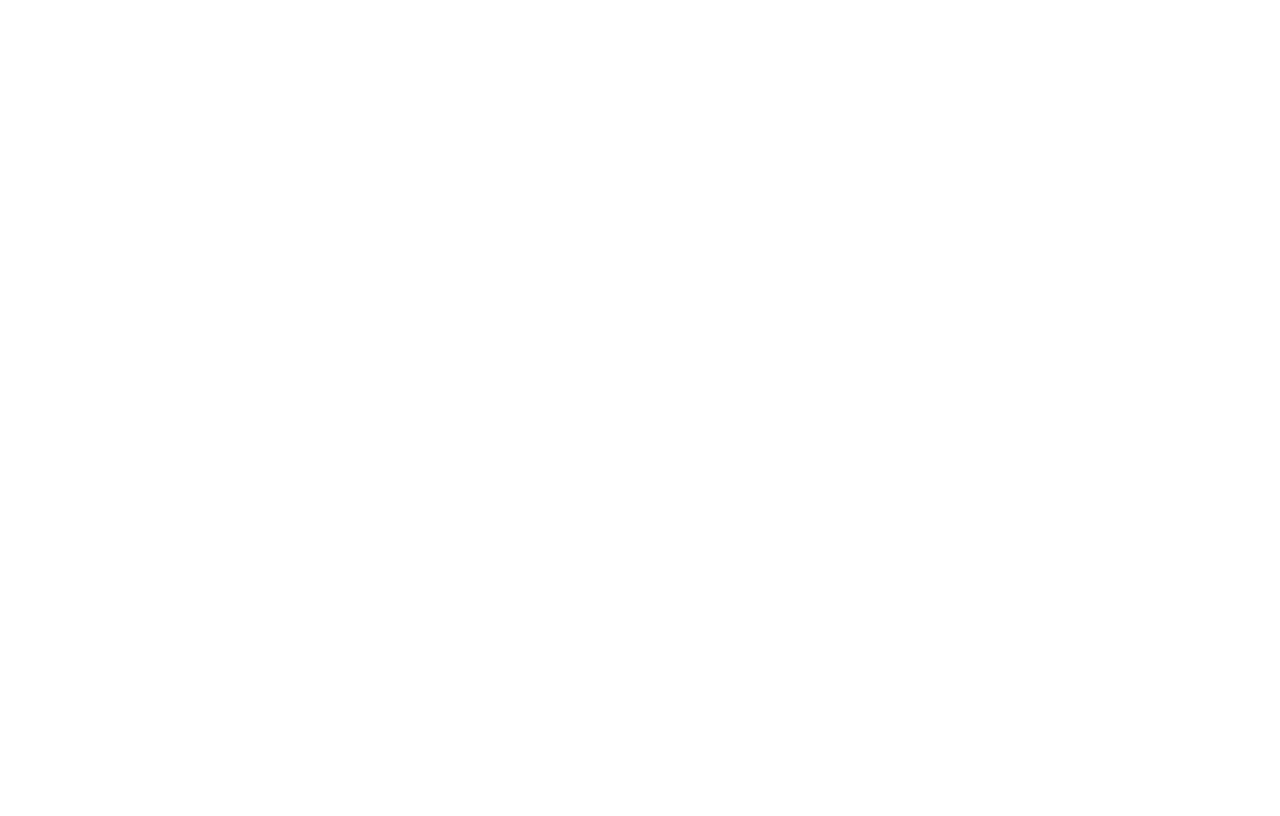
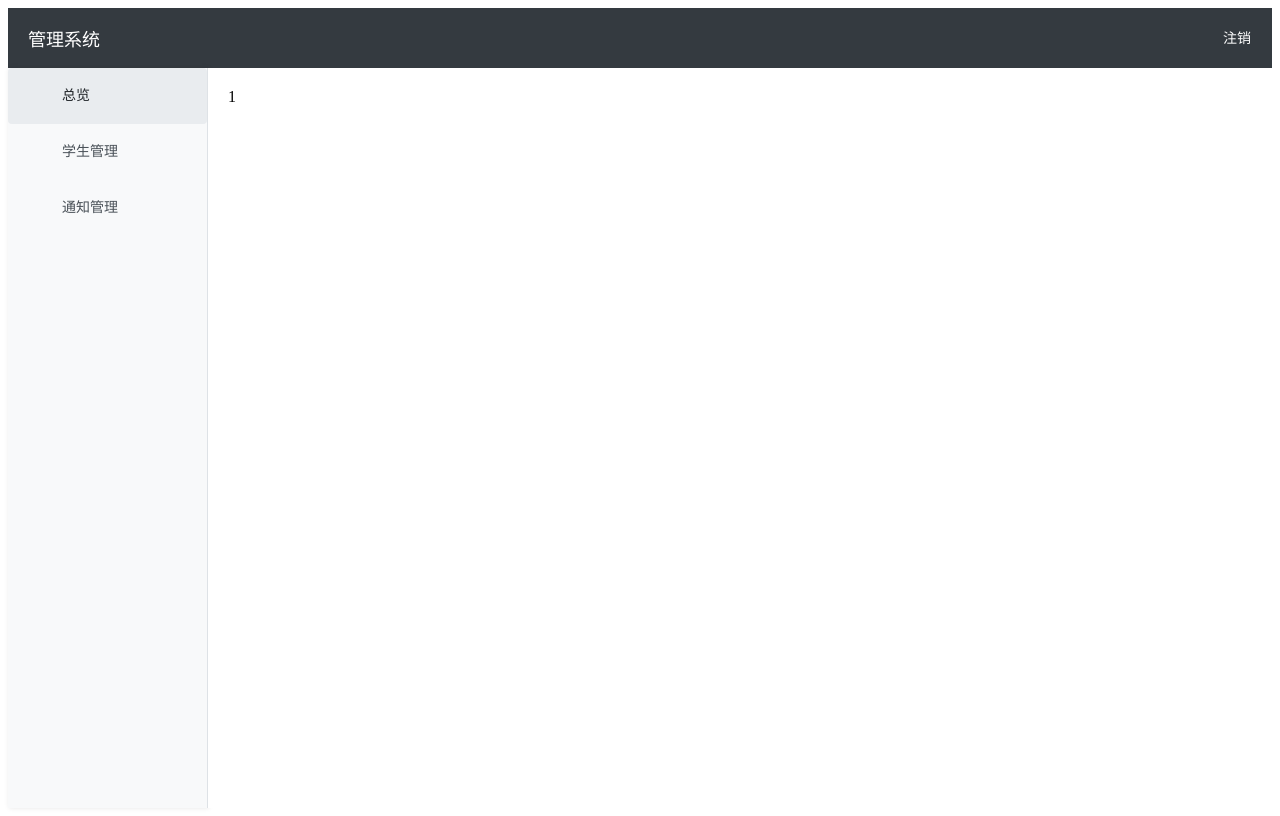
Before and after one commit to luobo177/-shixun, a Vue app in the folder front/: page /admin/overview in a window 1280 px wide. Before the commit this address had no page. Built offline with nearby package versions, Linux system fonts and the light colour scheme.

Commit message:
把框架加入admincontainer.vue里，在路由里配置调用框架

```diff
--- /dev/null
+++ b/front/src/components/AdminContainer.vue
@@ -0,0 +1,142 @@
+<template>
+    <el-container style="height: 100vh;">
+      <!-- 头部 -->
+      <el-header class="header">
+        <div class="header-content">
+          <span class="header-title">管理系统</span>
+          <el-button type="text" class="logout-button" @click="handleLogout">注销</el-button>
+        </div>
+      </el-header>
+
+      <!-- 主体 -->
+      <el-container>
+        <!-- 侧边栏 -->
+        <el-aside width="200px" class="aside">
+          <el-menu :default-active="activeMenu" @select="handleMenuSelect" class="custom-menu">
+            <el-menu-item index="overview">
+              <i class="el-icon-house"></i> 总览
+            </el-menu-item>
+            <el-menu-item index="student-management">
+              <i class="el-icon-user"></i> 学生管理
+            </el-menu-item>
+            <el-menu-item index="notification-management">
+              <i class="el-icon-bell"></i> 通知管理
+            </el-menu-item>
+          </el-menu>
+        </el-aside>
+
+        <!-- 内容区域 -->
+        <el-main class="main-content">
+          <router-view></router-view>
+        </el-main>
+      </el-container>
+    </el-container>
+  </template>
+
+  <script>
+  export default {
+    name: 'AdminLayout',
+    data() {
+      return {
+        activeMenu: 'overview',
+      };
+    },
+    methods: {
+      handleMenuSelect(index) {
+        this.activeMenu = index;
+        this.$router.push(`/admin/${index}`);
+      },
+      handleLogout() {
+        // 清除登录信息并跳转到根目录
+        localStorage.removeItem('token');
+        this.$router.push('/');
+      },
+    },
+  };
+  </script>
+
+  <style scoped>
+  /* 头部样式 */
+  .header {
+    background-color: #343a40; /* 深色背景 */
+    color: #ffffff; /* 白色字体 */
+    display: flex;
+    align-items: center;
+    justify-content: space-between;
+    padding: 0 20px;
+    height: 60px;
+  }
+  .header-content {
+    display: flex;
+    align-items: center;
+    width: 100%;
+  }
+  .header-title {
+    font-size: 18px;
+    font-weight: 500;
+  }
+  .logout-button {
+    color: #ffffff;
+    font-size: 14px;
+    font-weight: 400;
+    margin-left: auto;
+  }
+  .logout-button:hover {
+    color: #e57373; /* 鼠标悬停时的颜色 */
+  }
+
+  /* 简约风格：侧边栏整体样式 */
+  .aside {
+    background-color: #f8f9fa; /* 浅色背景 */
+    color: #343a40; /* 深灰字体 */
+    height: 100%; /* 全高 */
+    border-right: 1px solid #dee2e6; /* 右边框 */
+    box-shadow: 1px 0 5px rgba(0, 0, 0, 0.1); /* 添加轻微阴影 */
+  }
+
+  /* 自定义菜单样式 */
+  .custom-menu {
+    background-color: transparent; /* 菜单背景透明 */
+    border: none; /* 移除菜单默认边框 */
+  }
+
+  /* 菜单项样式 */
+  .custom-menu .el-menu-item {
+    color: #495057; /* 未选中时的字体颜色 */
+    font-size: 14px; /* 字体大小 */
+    padding: 12px 20px; /* 内边距 */
+    border-radius: 4px; /* 圆角 */
+    transition: all 0.2s ease-in-out; /* 添加过渡动画 */
+  }
+
+  /* 选中菜单项的高亮样式 */
+  .custom-menu .el-menu-item.is-active {
+    background-color: #e9ecef; /* 激活状态的背景色 */
+    color: #212529; /* 激活状态的字体颜色 */
+    font-weight: 500; /* 加粗选中项 */
+  }
+
+  /* 鼠标悬停样式 */
+  .custom-menu .el-menu-item:hover {
+    background-color: #f1f3f5; /* 悬停时背景色 */
+    color: #212529; /* 悬停时字体颜色 */
+    cursor: pointer; /* 鼠标变为手形 */
+  }
+
+  /* 图标样式 */
+  .custom-menu .el-icon-house,
+  .custom-menu .el-icon-user,
+  .custom-menu .el-icon-bell {
+    margin-right: 10px; /* 图标与文字的间距 */
+    font-size: 16px; /* 图标大小 */
+    color: #868e96; /* 图标颜色 */
+  }
+
+  /* 内容区域样式 */
+  .main-content {
+    background-color: #ffffff;
+    padding: 20px;
+    height: 100%;
+    overflow-y: auto;
+  }
+  </style>
--- a/front/src/main.js
+++ b/front/src/main.js
@@ -4,9 +4,16 @@
 import ElementPlus from 'element-plus';
 import 'element-plus/dist/index.css';
 import axios from 'axios';
+import * as ElementPlusIconsVue from '@element-plus/icons-vue';
+
+
 
 const app=createApp(App);
 app.use(ElementPlus);
 app.use(router);
+axios.defaults.baseURL='localhost:8080'
+for (const [key, component] of Object.entries(ElementPlusIconsVue)) {
+    app.component(key, component);
+}
+
 app.mount('#app');
-axios.defaults.baseURL='localhost:8080'
--- a/front/src/router/index.js
+++ b/front/src/router/index.js
@@ -1,6 +1,8 @@
 import { createRouter, createWebHistory } from 'vue-router';
 import log from '@/views/log.vue'; // 登录页面
-import AdminHome from '@/views/AdminHome.vue'; // 管理员页面
+import AdminOverview from '@/views/AdminOverview.vue'; // 管理员页面
+import AdminManagement from '@/views/AdminManagement.vue';
+import AdminNotification from '@/views/AdminNotification.vue';
 import StudentHome from '@/views/StudentHome.vue'; // 学生页面
 
 const routes = [
@@ -10,15 +12,37 @@
         component: log,
     },
     {
-        path: '/admin/home', // 管理员页面
-        name: 'AdminHome',
-        component: AdminHome,
+        path:'/admin',
+        component:()=> import('@/components/AdminContainer.vue'),
+        children:[
+            {
+                path: 'overview', // 管理员页面
+                name: 'Adminoverview',
+                component: AdminOverview,
+            },
+            {
+                path: 'student-management',
+                name: 'studentManagement',
+                component: AdminManagement,
+            },
+            {
+                path:'notification-management',
+                name: 'AdminNotification',
+                component:AdminNotification,
+            },
+        ]
     },
     {
-        path: '/student/home', // 学生页面
-        name: 'StudentHome',
-        component: StudentHome,
-    },
+        path:'/student',
+        component:()=> import('@/components/AdminContainer.vue'),
+        children:[
+            {
+                path: '/student/home', // 学生页面
+                name: 'StudentHome',
+                component: StudentHome,
+            },
+        ]
+    }
 ];
 
 const router = createRouter({
--- a/front/src/views/AdminHome.vue
+++ /dev/null
@@ -1,142 +0,0 @@
-<template>
-  <el-container style="height: 100vh;">
-    <!-- 头部 -->
-    <el-header class="header">
-      <div class="header-content">
-        <span class="header-title">管理系统</span>
-        <el-button type="text" class="logout-button" @click="handleLogout">注销</el-button>
-      </div>
-    </el-header>
-
-    <!-- 主体 -->
-    <el-container>
-      <!-- 侧边栏 -->
-      <el-aside width="200px" class="aside">
-        <el-menu :default-active="activeMenu" @select="handleMenuSelect" class="custom-menu">
-          <el-menu-item index="overview">
-            <i class="el-icon-house"></i> 总览
-          </el-menu-item>
-          <el-menu-item index="student-management">
-            <i class="el-icon-user"></i> 学生管理
-          </el-menu-item>
-          <el-menu-item index="notification-management">
-            <i class="el-icon-bell"></i> 通知管理
-          </el-menu-item>
-        </el-menu>
-      </el-aside>
-
-      <!-- 内容区域 -->
-      <el-main class="main-content">
-        <router-view></router-view>
-      </el-main>
-    </el-container>
-  </el-container>
-</template>
-
-<script>
-export default {
-  name: 'AdminLayout',
-  data() {
-    return {
-      activeMenu: 'overview',
-    };
-  },
-  methods: {
-    handleMenuSelect(index) {
-      this.activeMenu = index;
-      this.$router.push(`/${index}`);
-    },
-    handleLogout() {
-      // 清除登录信息并跳转到根目录
-      localStorage.removeItem('token');
-      this.$router.push('/');
-    },
-  },
-};
-</script>
-
-<style scoped>
-/* 头部样式 */
-.header {
-  background-color: #343a40; /* 深色背景 */
-  color: #ffffff; /* 白色字体 */
-  display: flex;
-  align-items: center;
-  justify-content: space-between;
-  padding: 0 20px;
-  height: 60px;
-}
-.header-content {
-  display: flex;
-  align-items: center;
-  width: 100%;
-}
-.header-title {
-  font-size: 18px;
-  font-weight: 500;
-}
-.logout-button {
-  color: #ffffff;
-  font-size: 14px;
-  font-weight: 400;
-  margin-left: auto;
-}
-.logout-button:hover {
-  color: #e57373; /* 鼠标悬停时的颜色 */
-}
-
-/* 简约风格：侧边栏整体样式 */
-.aside {
-  background-color: #f8f9fa; /* 浅色背景 */
-  color: #343a40; /* 深灰字体 */
-  height: 100%; /* 全高 */
-  border-right: 1px solid #dee2e6; /* 右边框 */
-  box-shadow: 1px 0 5px rgba(0, 0, 0, 0.1); /* 添加轻微阴影 */
-}
-
-/* 自定义菜单样式 */
-.custom-menu {
-  background-color: transparent; /* 菜单背景透明 */
-  border: none; /* 移除菜单默认边框 */
-}
-
-/* 菜单项样式 */
-.custom-menu .el-menu-item {
-  color: #495057; /* 未选中时的字体颜色 */
-  font-size: 14px; /* 字体大小 */
-  padding: 12px 20px; /* 内边距 */
-  border-radius: 4px; /* 圆角 */
-  transition: all 0.2s ease-in-out; /* 添加过渡动画 */
-}
-
-/* 选中菜单项的高亮样式 */
-.custom-menu .el-menu-item.is-active {
-  background-color: #e9ecef; /* 激活状态的背景色 */
-  color: #212529; /* 激活状态的字体颜色 */
-  font-weight: 500; /* 加粗选中项 */
-}
-
-/* 鼠标悬停样式 */
-.custom-menu .el-menu-item:hover {
-  background-color: #f1f3f5; /* 悬停时背景色 */
-  color: #212529; /* 悬停时字体颜色 */
-  cursor: pointer; /* 鼠标变为手形 */
-}
-
-/* 图标样式 */
-.custom-menu .el-icon-house,
-.custom-menu .el-icon-user,
-.custom-menu .el-icon-bell {
-  margin-right: 10px; /* 图标与文字的间距 */
-  font-size: 16px; /* 图标大小 */
-  color: #868e96; /* 图标颜色 */
-}
-
-/* 内容区域样式 */
-.main-content {
-  background-color: #ffffff;
-  padding: 20px;
-  height: 100%;
-  overflow-y: auto;
-}
-</style>
--- /dev/null
+++ b/front/src/views/AdminManagement.vue
@@ -0,0 +1,12 @@
+<template>
+    <div>1</div>
+</template>
+
+<script>
+
+export default{
+  name:'AdminManagement',
+  components:{
+  },
+};
+</script>
--- /dev/null
+++ b/front/src/views/AdminNotification.vue
@@ -0,0 +1,12 @@
+<template>
+    <div>1</div>
+</template>
+
+<script>
+
+export default {
+    name: 'AdminNotification',
+    components: {
+    },
+};
+</script>
--- /dev/null
+++ b/front/src/views/AdminOverview.vue
@@ -0,0 +1,12 @@
+<template>
+  <div>1</div>
+</template>
+
+<script>
+
+export default{
+  name:'AdminOverview',
+  components:{
+  },
+};
+</script>
```
